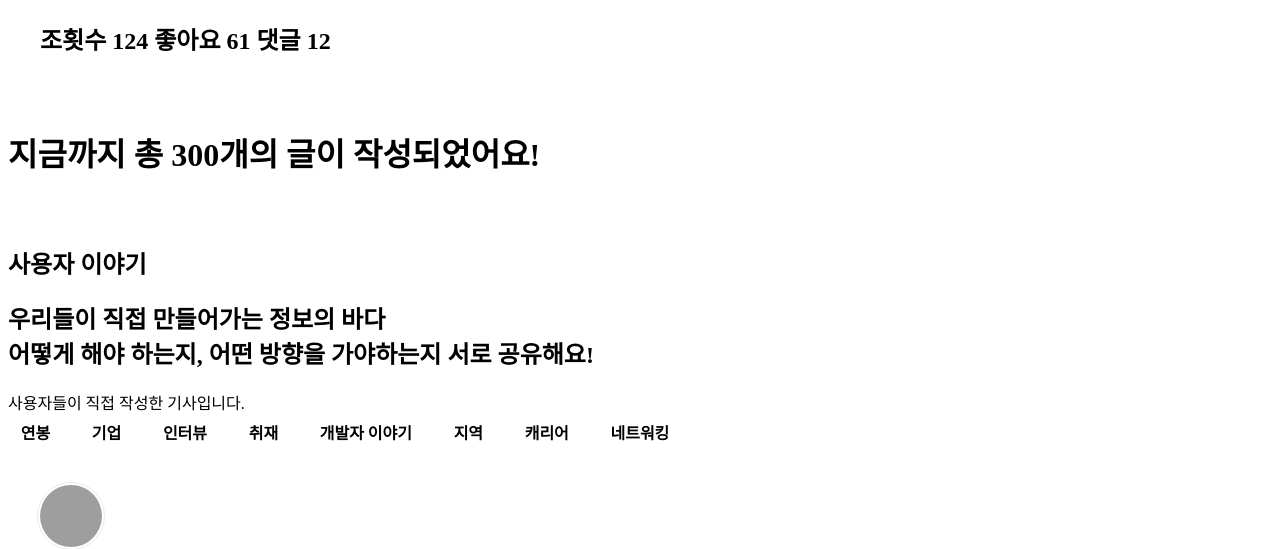
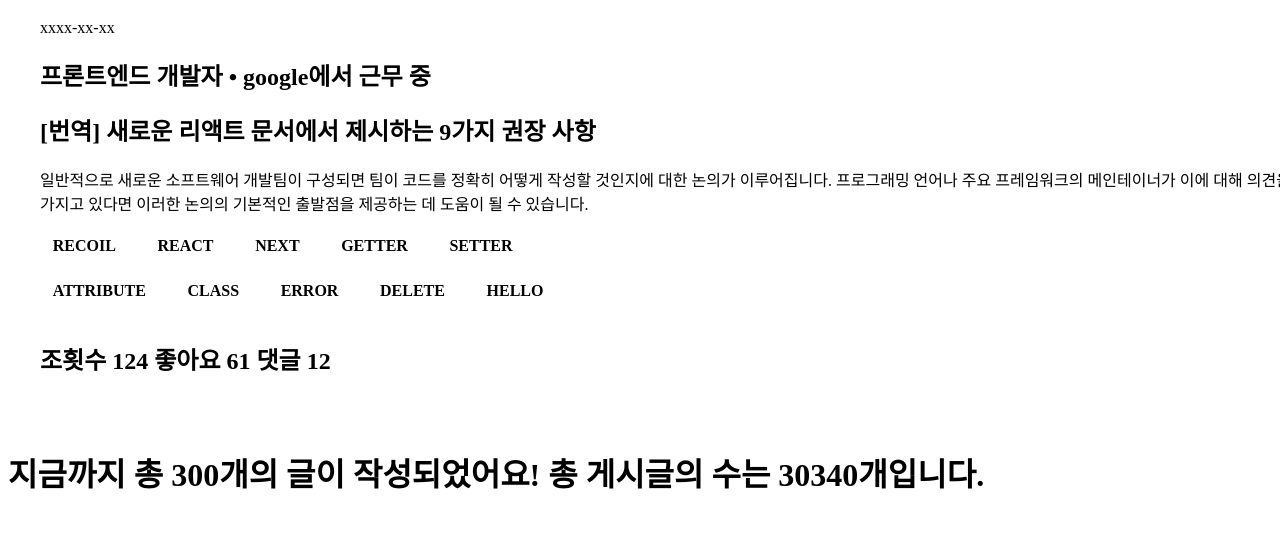
Before and after one commit to kwakseongjae/mulb, a React (Vite) app: page / in a window 1280 px wide. Shown: the part 5369-5918 px from the top of the page. Built offline with nearby package versions, Linux system fonts and the light colour scheme; grey boxes are pictures that could not be loaded.

Commit message:
MiniBanner의 사용성을 좀 더 개선시켰습니다.

```diff
--- a/src/components/Common/MiniBanner.tsx
+++ b/src/components/Common/MiniBanner.tsx
@@ -1,7 +1,10 @@
+import React from 'react'
+
 const MiniBannerStyle: React.CSSProperteis = {
   width: '100%',
   height: '6rem',
 }
+
 export default function MiniBanner({
   paragraph,
   color,
@@ -13,7 +16,14 @@ export default function MiniBanner({
     <div
       className={['flex justify-center items-center', color].join(' ').trim()}
       style={MiniBannerStyle}>
-      <h1 className="_paragraph-6 mt-1">{paragraph}</h1>
+      <h1
+        className="_paragraph-6 mt-1"
+        dangerouslySetInnerHTML={{
+          __html: paragraph
+            .replaceAll('/*', '<abbr>')
+            .replaceAll('*/', '</abbr>'),
+        }}
+      />
     </div>
   )
 }
--- a/src/input.css
+++ b/src/input.css
@@ -1,5 +1,3 @@
-@import url('https://fonts.googleapis.com/css2?family=Gothic+A1&display=swap');
-
 @import "styles/Reset.css";
 @import "styles/Skeleton.css";
 @import "styles/Text.css";
--- a/src/pages/Home.tsx
+++ b/src/pages/Home.tsx
@@ -15,7 +15,7 @@ const Home = () => {
         <div
           style={{
             width: '100%',
-            height: '40rem',
+            height: '60rem',
             backgroundImage:
               "url('https://images.unsplash.com/photo-1592609931095-54a2168ae893?q=80&w=2070&auto=format&fit=crop&ixlib=rb-4.0.3&ixid=M3wxMjA3fDB8MHxwaG90by1wYWdlfHx8fGVufDB8fHx8fA%3D%3D')",
           }}
@@ -24,7 +24,7 @@ const Home = () => {
       <MultiBlogBoard />
       <MiniBanner
         color="_bg-color-1"
-        paragraph="지금까지 총 300개의 글이 작성되었어요!"
+        paragraph="지금까지 총 /*300개의 글*/이 작성되었어요! /*총 게시글의 수는 30340개*/입니다."
       />
       <UserBoard />
     </>
--- a/src/styles/Text.css
+++ b/src/styles/Text.css
@@ -65,4 +65,10 @@
   color: rgb(75, 75, 75);
 }
 
+/*ABBR*/
+h1 abbr {
+  color: rgb(25, 25, 25);
+  font-weight: 700;
+}
+
 /*# sourceMappingURL=Text.css.map */
--- a/src/styles/Text.scss
+++ b/src/styles/Text.scss
@@ -54,3 +54,9 @@
 ._text-color-normal{
   color: $color-normal;
 }
+
+/*ABBR*/
+h1 abbr{
+  color: $color-bolder;
+  font-weight: 700;
+}
```
Also changed, not shown: 1 other file (tests, documents, lock files or other folders).
